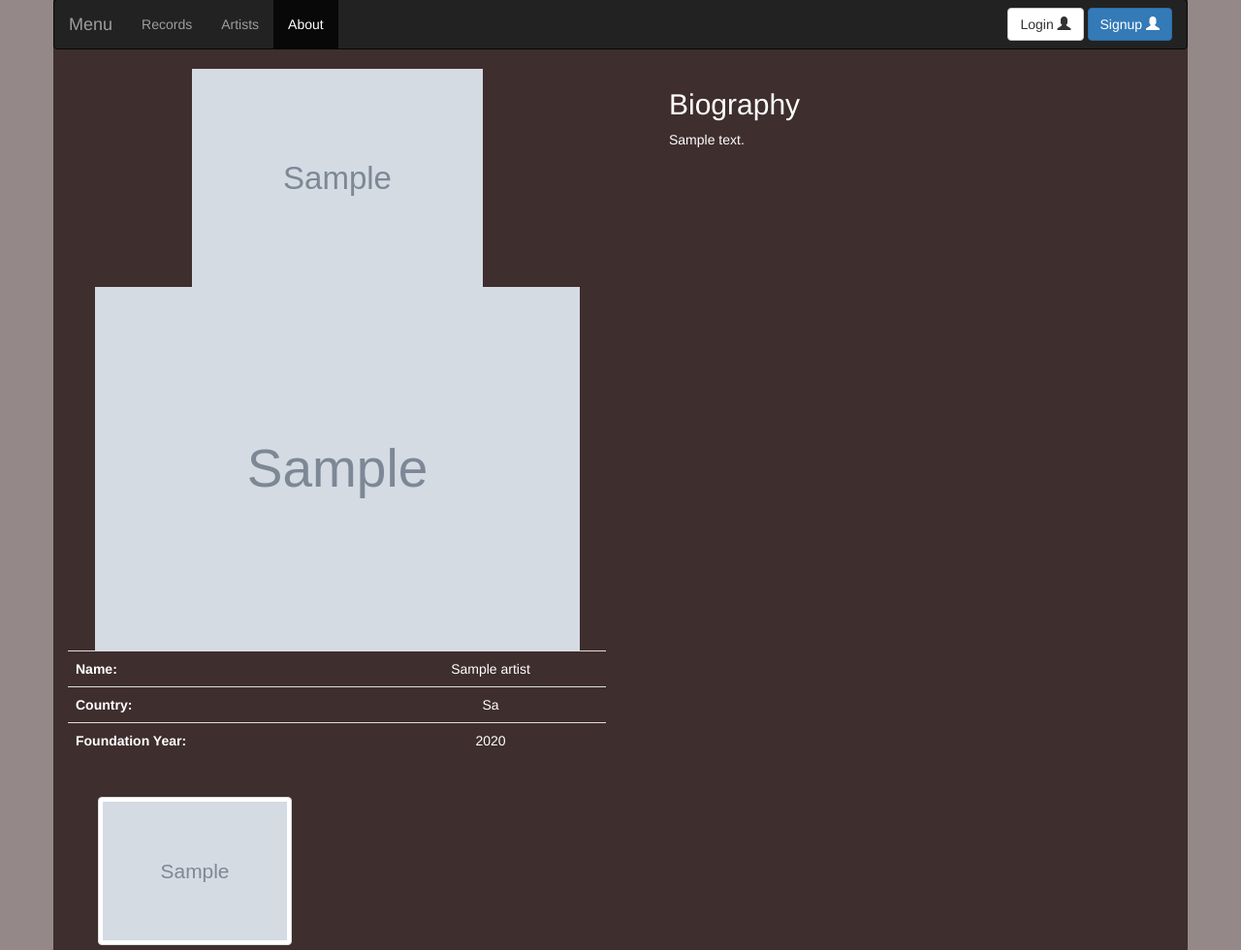
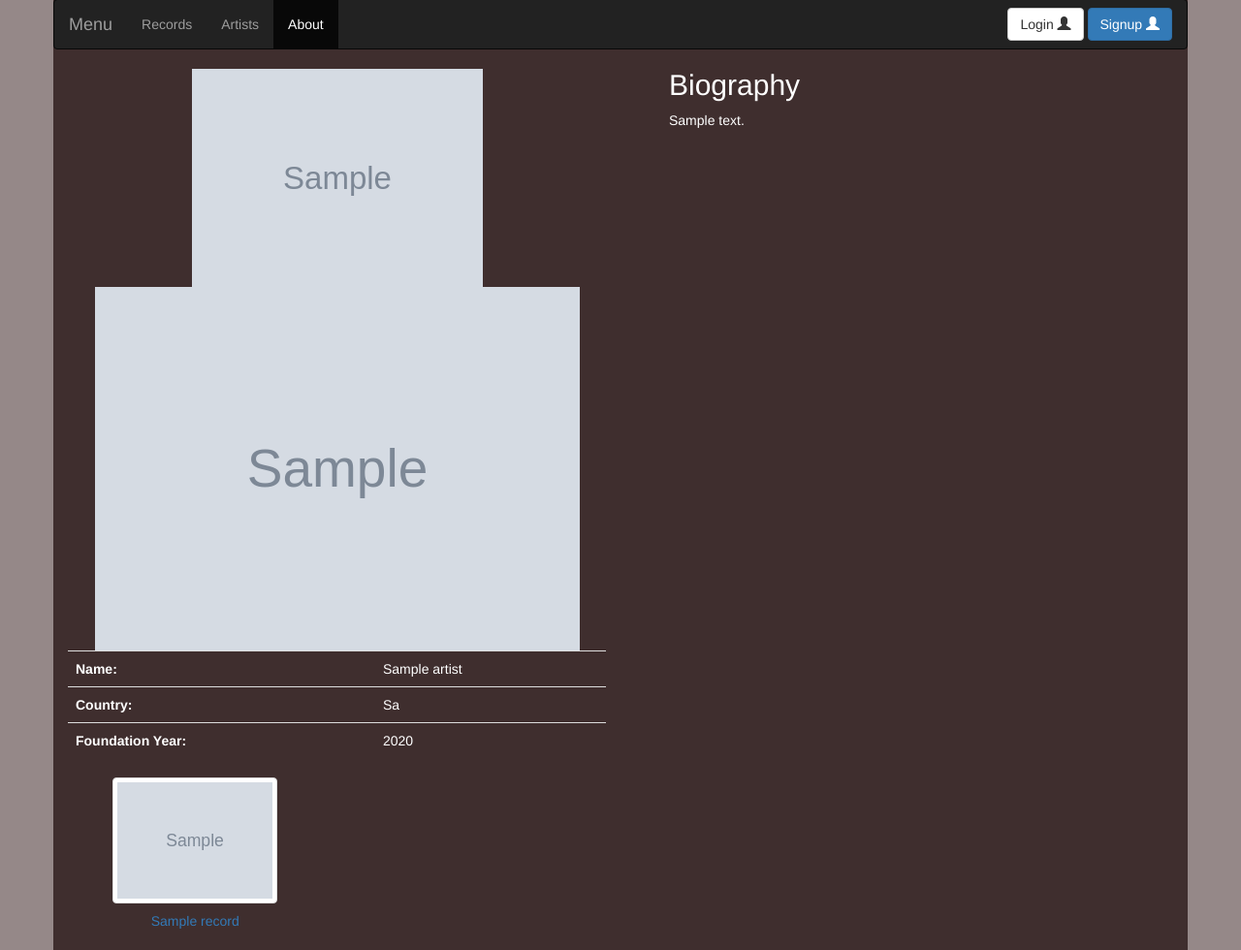
Before and after one commit to kael89/record-store, a PHP site: page /artists.php?page=details&id=1 in a window 1280 px wide. Shown: the part 301-1281 px from the top of the page at 97% size. Run offline with PHP 8.4, Linux system fonts and the light colour scheme; tables that the repository leaves empty hold one stand-in row (values such as "Sample post"); grey boxes marked "Sample" are stand-in pictures; grey boxes are pictures that could not be loaded.

Commit message:
Fix layout for details and edit pages

```diff
--- /dev/null
+++ b/css/details.css
@@ -0,0 +1,35 @@
+.artist-bio {
+    padding: 0px 50px;
+}
+
+.bio-title {
+    margin-top: 0px;
+}
+
+.bio-title label {
+    font-weight: normal;
+}
+
+.info-table {
+    margin-bottom: 0px;
+}
+
+.form-edit input,
+.form-edit textarea {
+    background: #3f2e2e;
+    color: #ffffff;
+    font-weight: normal;
+}
+
+.img-upload input {
+    border: none;
+}
+
+.img-cover,
+.img-photo {
+    width: 500px;
+}
+
+.img-logo {
+    width: 300px;
+}
--- a/css/style.css
+++ b/css/style.css
@@ -88,7 +88,7 @@ legend span {
 }
 
 .record img {
-    width: 200px;
+    width: 170px;
 }
 
 .artist img {
@@ -107,18 +107,6 @@ legend span {
     bottom: 0px;
 }
 
-.artist-bio {
-    padding: 0px 50px 50px 50px;
-}
-
-.bio-title {
-    margin-top: 0px;
-}
-
-.bio-title label {
-    font-weight: normal;
-}
-
 .sortlist th:not(.non-sortable):hover {
     text-decoration: underline;
     cursor: pointer;
@@ -131,28 +119,3 @@ legend span {
 .form-horizontal {
     padding: 0px 15px;
 }
-
-.form-add input,
-.form-add textarea,
-.placeholder {
-    background: #3f2e2e;
-    color: #ffffff;
-    font-weight: normal;
-}
-
-.img-upload input {
-    border: none;
-}
-
-#artistInsert {
-    margin-right: 110px;
-}
-
-.img-cover,
-.img-photo {
-    width: 500px;
-}
-
-.img-logo {
-    width: 300px;
-}
--- a/js/ajax.js
+++ b/js/ajax.js
@@ -13,17 +13,27 @@ function toggleDetailsPage(action) {
         return;
     }
 
-    var cat = getUrlPath().replace('.php', '');
     var id = getGet('id');
-    var url = getFilePath('pages/' + cat + '/' + action + '.php?id=' + id);
+    var url = getFilePath('pages/' + getPageCat() + '/' + action + '.php?id=' + id);
 
     $.get(url, function(data) {
         $('#main').html(data);
         if (action == 'edit') {
             cancelBtnControl();
+            $('.btn-edit').hide();
         } else {
             editBtnControl();
             $(window).off('beforeunload');
         }
     });
 }
+
+function insertData() {
+    var formData = $('.form-edit').serialize();
+    var id = getGet('id');
+    var url = getFilePath(getPageCat() + '.php?page=details&id = ' + id);
+
+    $.post(url, formData, function(data) {
+        $('#main').replaceWith(data);
+    });
+}
--- a/js/lib/library.js
+++ b/js/lib/library.js
@@ -45,6 +45,10 @@ function getFilePath(page) {
     return '/record-store/' + page;
 }
 
+function getPageCat() {
+    return getUrlPath().replace('.php', '');
+}
+
 function getGet(name) {
     var regex = name + '=([^&]*)';
     var match = window.location.search.match(regex);
--- a/js/script.js
+++ b/js/script.js
@@ -1,6 +1,6 @@
 $(function() {
     bindLoadingImage();
-    headerControl();
+    navbarControl();
     letterNavbarControl();
     listControl();
     editBtnControl();
@@ -16,7 +16,7 @@ function bindLoadingImage() {
     });
 }
 
-function headerControl() {
+function navbarControl() {
     var uri = window.location.pathname.substr(1);
     var matches = uri.match(/\/(.*).php/);
     var menu = (matches != null) ? matches[1] : 'index';
@@ -80,7 +80,11 @@ function insertBtnControl() {
         return;
     }
 
-    $insertBtn.on('click', alertOnUnload);
+    $insertBtn.on('submit', function(e) {
+        e.preventDefault();
+        insertData();
+    })
+    // $insertBtn.on('click', alertOnUnload);
 }
 
 function alertOnUnload() {
--- a/pages/artists/details.php
+++ b/pages/artists/details.php
@@ -23,7 +23,24 @@ $access = getSession("admin") ? "" : "hidden";
     <div class="col-xs-6 text-center">
         <img src="<?= $logo ?>" class="img-logo img-responsive center-block" alt="<?= "$name logo"?>">
         <img src="<?= $photo ?>" class="img-photo img-responsive center-block" alt="<?= "$name photo"?>">
-        <table class="table">
+    </div>
+    <div class="artist-bio col-xs-6">
+        <div class="row">
+            <div class="col-xs-4">
+                <h2 class="bio-title">Biography</h2>
+            </div>
+            <div class="col-xs-offset-4 col-xs-4 text-right <?= $access ?>">
+                <button class="btn btn-success btn-edit">Edit</button>
+            </div>
+        </div>
+        <div class="text-justify">
+            <?= $bio ?>
+        </div>
+    </div>
+</div>
+<div class="row">
+    <div class="col-xs-6">
+        <table class="table info-table">
             <tbody>
                 <tr>
                     <th span="row">Name:</th>
@@ -40,15 +57,7 @@ $access = getSession("admin") ? "" : "hidden";
             </tbody>
         </table>
     </div>
-    <div class="artist-bio col-xs-6">
-        <div class="text-right <?= $access ?>">
-            <button class="btn btn-success btn-edit">Edit</button>
-        </div>
-        <h2 class="title">Biography</h2>
-        <div class="text-justify">
-            <?= $bio ?>
-        </div>
-    </div>
+    <div class="col-xs-6"></div>
 </div>
 
 <?php printRecords($records, false) ?>
--- a/pages/records/details.php
+++ b/pages/records/details.php
@@ -21,7 +21,7 @@ $access = getSession("admin") ? "" : "hidden";
 <div class="row">
     <div class="col-xs-6 text-center">
         <img src="<?= $cover ?>" class="img-cover img-responsive center-block" alt="<? "$title logo"?>">
-        <table class="table">
+        <table class="table info-table">
             <tbody>
                 <tr>
                     <th span="row">Artist:</th>
--- a/pages/records/edit.php
+++ b/pages/records/edit.php
@@ -19,7 +19,7 @@ $insertBtn = ($id) ? "Save" : "Add record";
 
 /*** View ***/
 ?>
-<form class="form-horizontal form-add">
+<form id="addRecord" class="form-horizontal form-edit">
     <div class="form-group">
         <div class="col-xs-6 text-center">
             <fieldset class="form-inline">
@@ -29,7 +29,7 @@ $insertBtn = ($id) ? "Save" : "Add record";
                     <input id="cover" class="form-control" type="file" name="cover" accept="image/*">
                 </div>
             </fieldset>
-            <table class="table">
+            <table class="table info-table">
                 <tbody>
                     <tr>
                         <th span="row"><label for="artist">Artist:</label></th>
@@ -59,7 +59,7 @@ $insertBtn = ($id) ? "Save" : "Add record";
                 <?php if ($id) { ?>
                 <button class="btn btn-danger btn-cancel" type="button">Cancel</button>
                 <?php } ?>
-                <button id="artistInsert" class="btn btn-primary btn-insert"><?= $insertBtn ?></button>
+                <button id="editRecord" class="btn btn-primary btn-insert"><?= $insertBtn ?></button>
             </div>
         </div>
     </div>
--- a/templates/header.php
+++ b/templates/header.php
@@ -17,6 +17,7 @@ $title .= ucwords(str_replace('-', ' ', getGet("page")));
 
     <link rel="stylesheet" href="css/bootstrap.css">
     <link rel="stylesheet" href="css/style.css">
+    <link rel="stylesheet" href="css/details.css">
 
     <script src="js/lib/jquery-3.2.1.js"></script>
     <script src="js/lib/bootstrap.js"></script>
```
Also changed, not shown: pages/artists/edit.php (+19 -8 lines).
